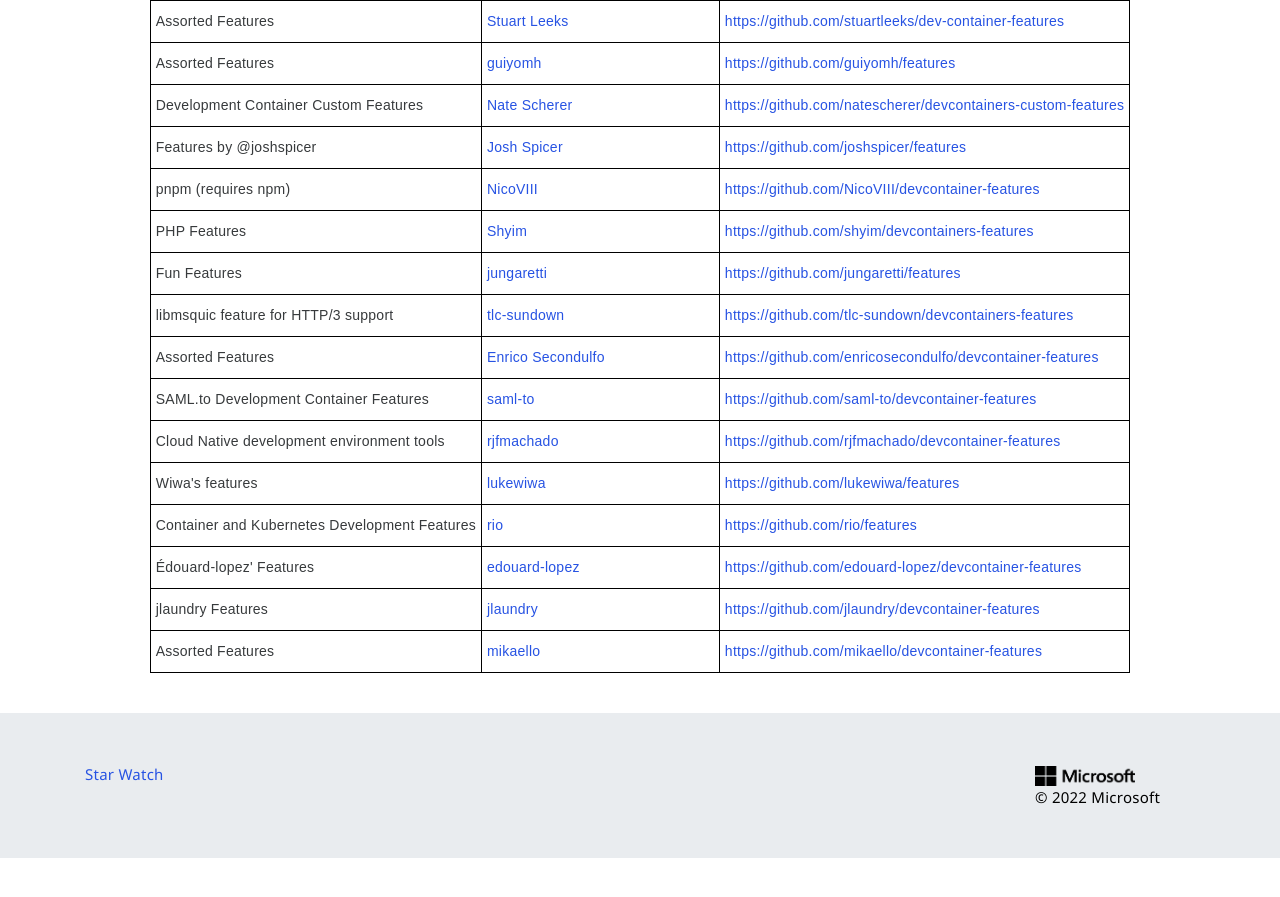
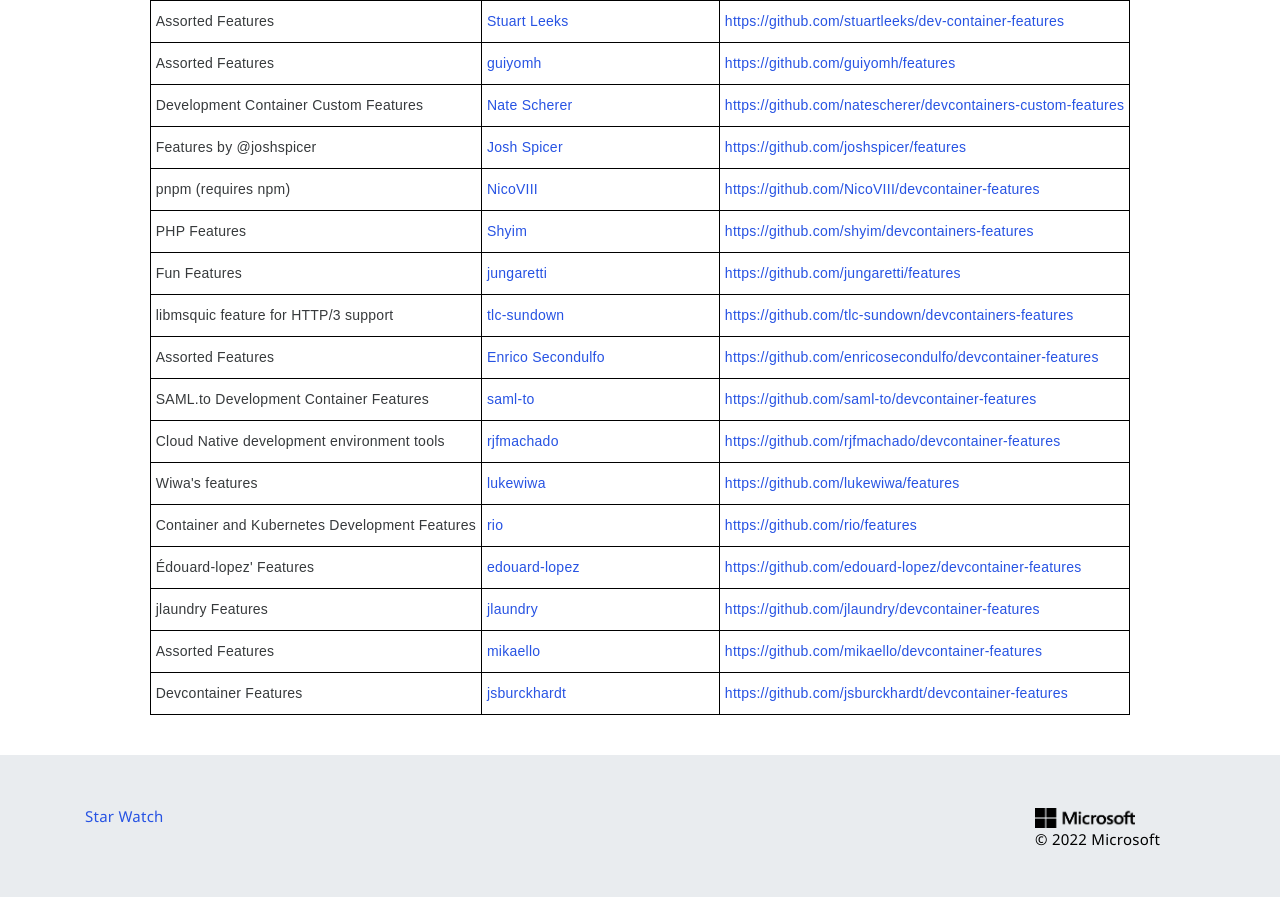
Before and after one commit to devcontainers/devcontainers.github.io, a Jekyll site: the page built from collections.html, in a window 1280 px wide and 900 px high, scrolled down 880 px. Shown: the top 897 px of the window. Built offline with Jekyll 4.4.1, drawn with Linux system fonts in a browser that asks for light colours; nearby versions of some CDN libraries; comment, search, counter and statistics services are not loaded; before the commit the page ends 1738 px from its top, so only the background shows below that.

Commit message:
feat(jsburckhardt): add feature registry (#96)
* feat(jsburckhardt): add feature registry

* feat(jsburckhardt): add feature registry

```diff
--- a/_data/collection-index.yml
+++ b/_data/collection-index.yml
@@ -143,3 +143,8 @@
   contact: https://github.com/mikaello/devcontainer-features/issues
   repository: https://github.com/mikaello/devcontainer-features
   ociReference: ghcr.io/mikaello/devcontainer-features
+- name: Devcontainer Features
+  maintainer: jsburckhardt
+  contact: https://github.com/jsburckhardt/devcontainer-features/issues
+  repository: https://github.com/jsburckhardt/devcontainer-features
+  ociReference: ghcr.io/jsburckhardt/devcontainer-features
```
